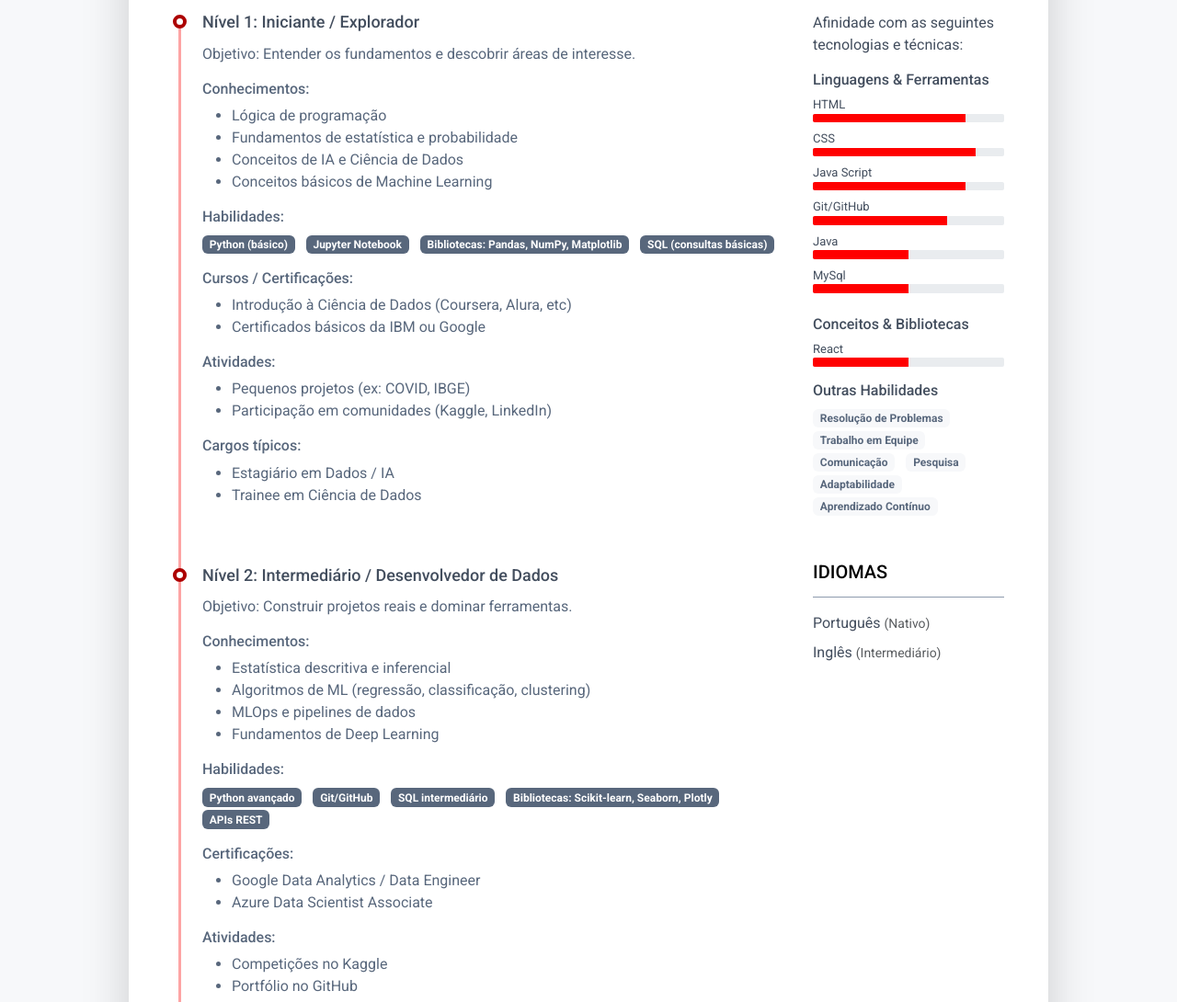
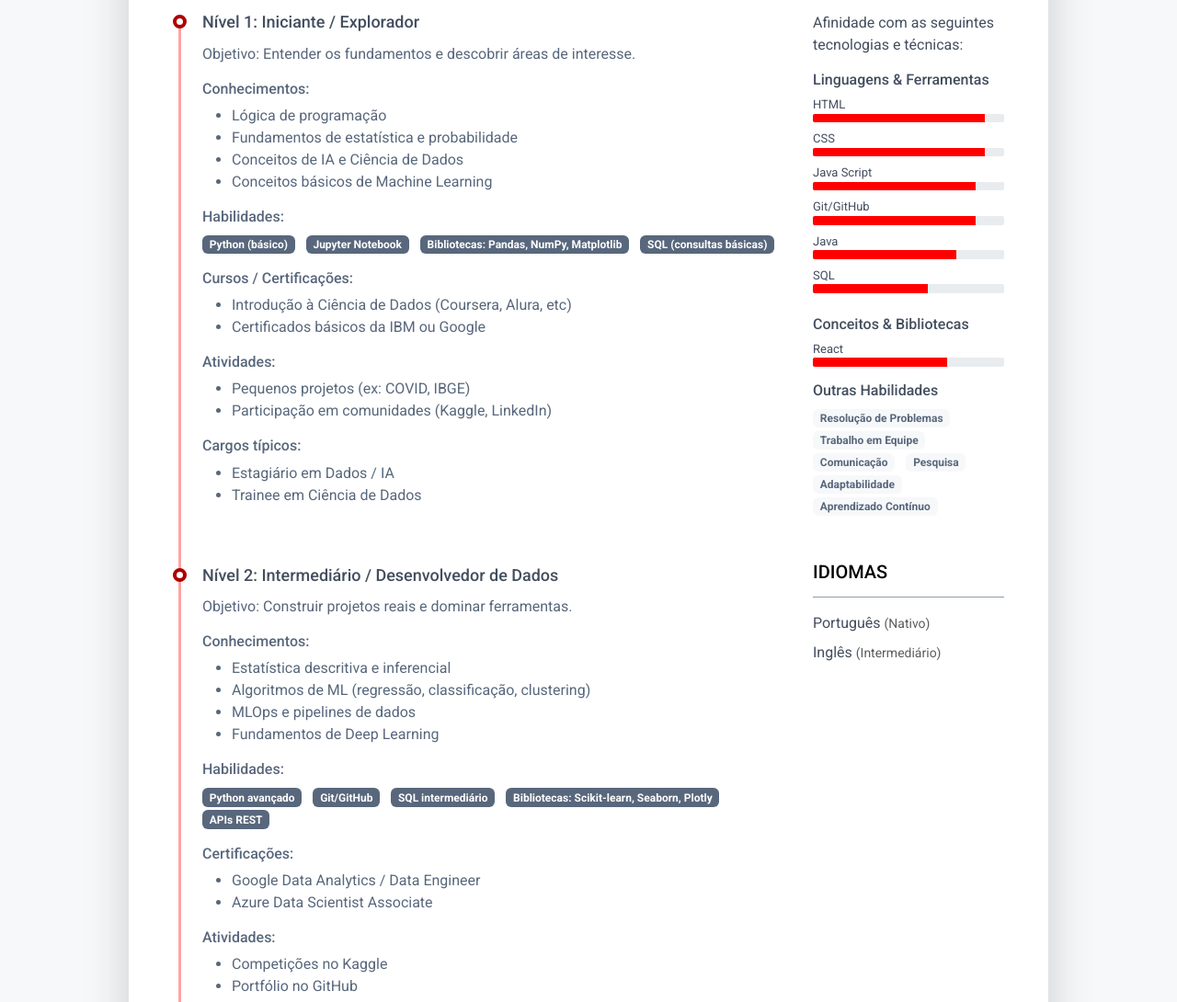
Before and after one commit to vctramon/mapas_de_carreiras, a plain HTML site: page index.html in a window 1280 px wide. Shown: the part 643-1733 px from the top of the page at 92% size. Drawn offline with Linux system fonts and the light colour scheme.

Commit message:
atualizando tecnologias

```diff
--- a/index.html
+++ b/index.html
@@ -269,7 +269,7 @@
 											<div class="resume-skill-name">HTML</div>
 											<div class="progress resume-progress">
 												<div class="progress-bar theme-progress-bar-dark" role="progressbar"
-													style="width: 80%" aria-valuenow="80" aria-valuemin="0"
+													style="width: 90%" aria-valuenow="90" aria-valuemin="0"
 													aria-valuemax="100"></div>
 											</div>
 										</li>
@@ -277,7 +277,7 @@
 											<div class="resume-skill-name">CSS</div>
 											<div class="progress resume-progress">
 												<div class="progress-bar theme-progress-bar-dark" role="progressbar"
-													style="width: 85%" aria-valuenow="85" aria-valuemin="0"
+													style="width: 90%" aria-valuenow="90" aria-valuemin="0"
 													aria-valuemax="100"></div>
 											</div>
 										</li>
@@ -285,7 +285,7 @@
 											<div class="resume-skill-name">Java Script</div>
 											<div class="progress resume-progress">
 												<div class="progress-bar theme-progress-bar-dark" role="progressbar"
-													style="width: 80%" aria-valuenow="80" aria-valuemin="0"
+													style="width: 85%" aria-valuenow="85" aria-valuemin="0"
 													aria-valuemax="100"></div>
 											</div>
 										</li>
@@ -293,7 +293,7 @@
 											<div class="resume-skill-name">Git/GitHub</div>
 											<div class="progress resume-progress">
 												<div class="progress-bar theme-progress-bar-dark" role="progressbar"
-													style="width: 70%" aria-valuenow="70" aria-valuemin="0"
+													style="width: 85%" aria-valuenow="85" aria-valuemin="0"
 													aria-valuemax="100"></div>
 											</div>
 										</li>
@@ -301,15 +301,15 @@
 											<div class="resume-skill-name">Java</div>
 											<div class="progress resume-progress">
 												<div class="progress-bar theme-progress-bar-dark" role="progressbar"
-													style="width: 50%" aria-valuenow="50" aria-valuemin="0"
+													style="width: 75%" aria-valuenow="75" aria-valuemin="0"
 													aria-valuemax="100"></div>
 											</div>
 										</li>
 										<li class="mb-2">
-											<div class="resume-skill-name">MySql</div>
+											<div class="resume-skill-name">SQL</div>
 											<div class="progress resume-progress">
 												<div class="progress-bar theme-progress-bar-dark" role="progressbar"
-													style="width: 50%" aria-valuenow="50" aria-valuemin="0"
+													style="width: 60%" aria-valuenow="60" aria-valuemin="0"
 													aria-valuemax="100"></div>
 											</div>
 										</li>
@@ -323,7 +323,7 @@
 											<div class="resume-skill-name">React</div>
 											<div class="progress resume-progress">
 												<div class="progress-bar theme-progress-bar-dark" role="progressbar"
-													style="width: 50%" aria-valuenow="50" aria-valuemin="0"
+													style="width: 70%" aria-valuenow="70" aria-valuemin="0"
 													aria-valuemax="100"></div>
 											</div>
 										</li>
```
